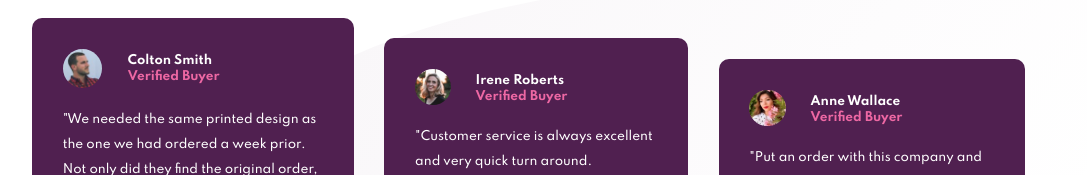
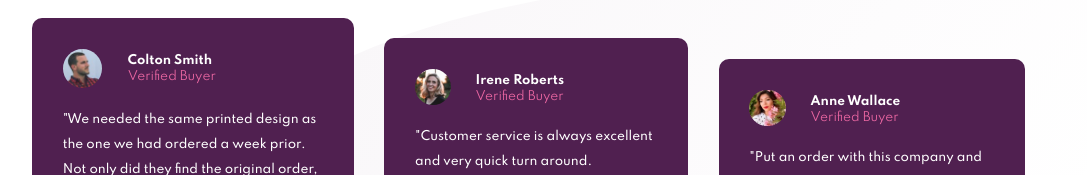
Before and after one commit to aranuie/social-proof-section-master, a plain HTML site: page index.html in a window 1280 px wide. Shown: the part 406-581 px from the top of the page, without its empty margins (96-1183 px from the left). Drawn offline with Linux system fonts and the light colour scheme.

Commit message:
adjusted font-weight

```diff
--- a/styles.css
+++ b/styles.css
@@ -71,7 +71,8 @@ h2 {
 h4 {
     color: hsl(333, 80%, 67%);
     font-size: 0.9em;
-    margin: 1% 0 0 0;
+    font-weight: 400;
+    margin: 5% 0 0 0;
     padding: 0;
     float: left;
 }
```
